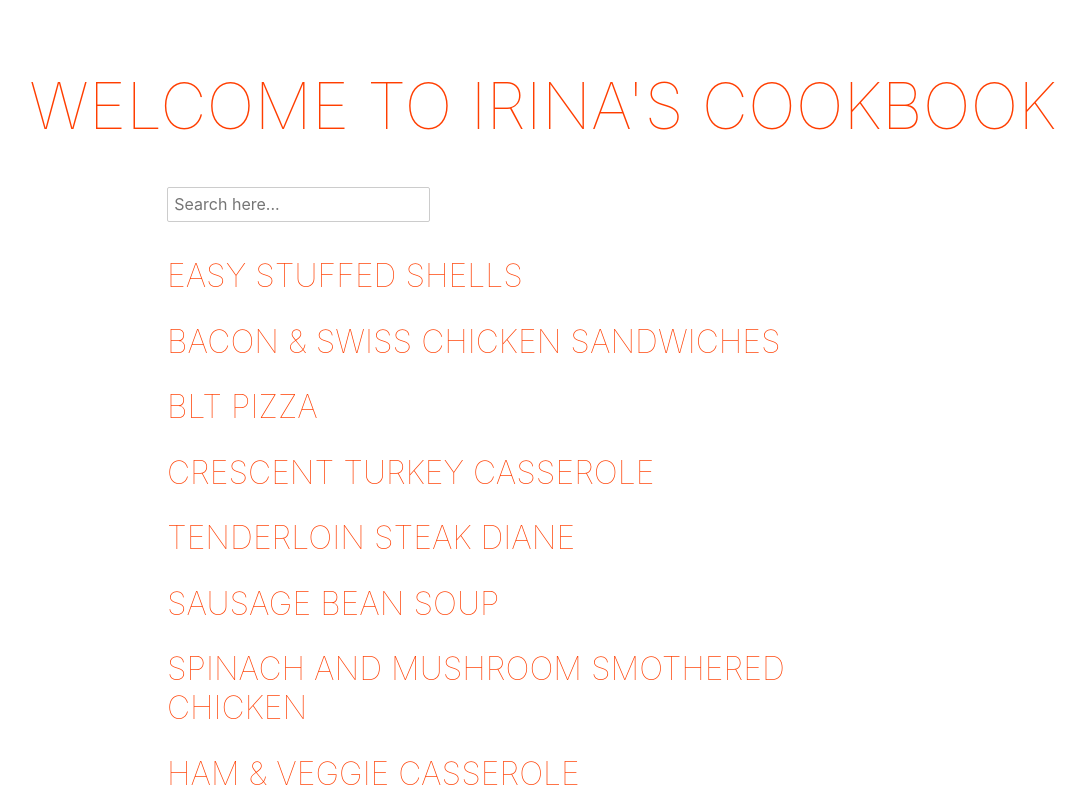
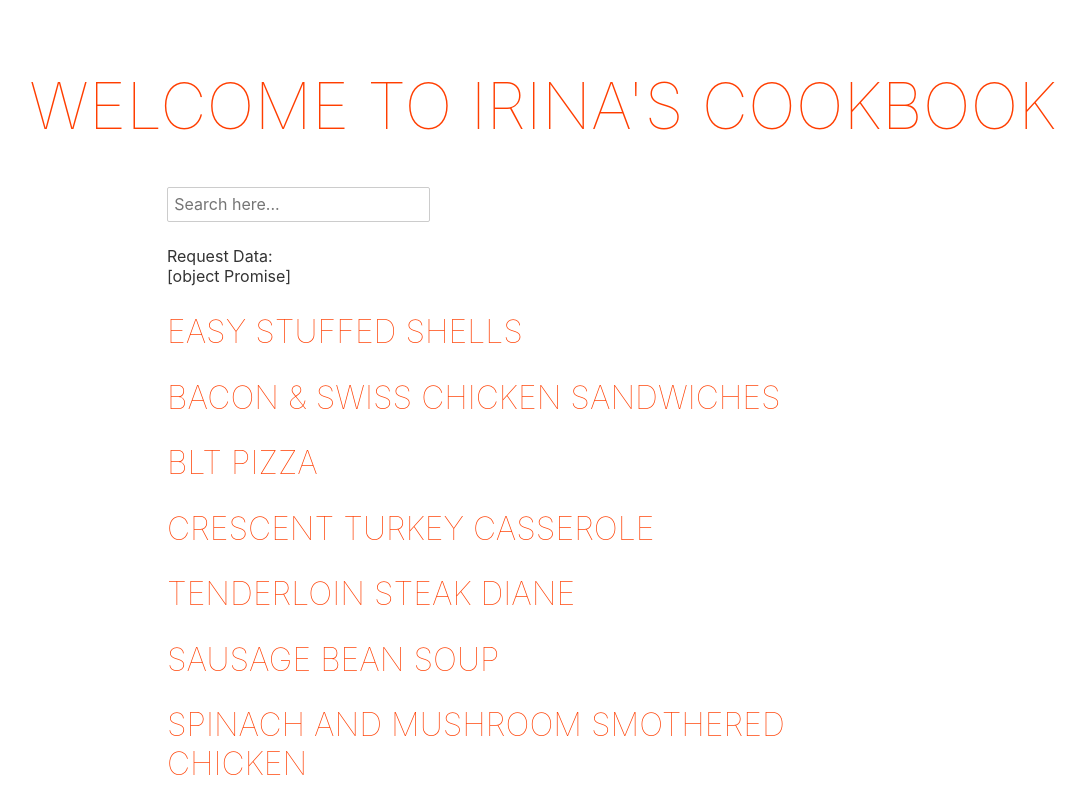
Before and after one commit to TheFlowerpotMan/cookbook, a Svelte app: page / in a window 1280 px wide. Shown: the top 800 px of the page, without its empty margins (97-1181 px from the left). Built offline with nearby package versions, Linux system fonts and the light colour scheme; no server answers.

Commit message:
minor changes, added get from api

```diff
--- a/src/App.svelte
+++ b/src/App.svelte
@@ -1,11 +1,6 @@
 <script>
   import RecipeList from "./RecipeList.svelte";
 </script>
-
-<main>
-	<h1>Welcome to Irina's Cookbook</h1>
-	<RecipeList />
-</main>
 
 <style>
   main {
@@ -29,3 +24,8 @@
     }
   }
 </style>
+
+<main>
+  <h1>Welcome to Irina's Cookbook</h1>
+  <RecipeList />
+</main>
--- a/src/RecipeList.svelte
+++ b/src/RecipeList.svelte
@@ -7,6 +7,14 @@
     let currentRecipe = null;
     let searchCriteria = null;
     let tagMap = [];
+    let requestData = getData();
+
+    async function getData() {
+        return await fetch(`http://192.168.1.11:9000/recipes`).then(result => {
+            return result.json;
+        });
+
+    }
 
     for (let recipe of data.recipes) {
         for (let tag of recipe.tags) {
@@ -36,6 +44,10 @@
 
 <main>
     <input bind:value={searchCriteria} on:change={search} placeholder="Search here...">
+    <p>
+        Request Data:<br>
+        {requestData}
+    </p>
     {#each recipeList as recipe}
         <h2 on:click={() => showRecipe(recipe.title)}>{recipe.title}</h2>
         {#if currentRecipe && currentRecipe === recipe.title}
```
Lines whose indentation alone changed are shown as unchanged.
